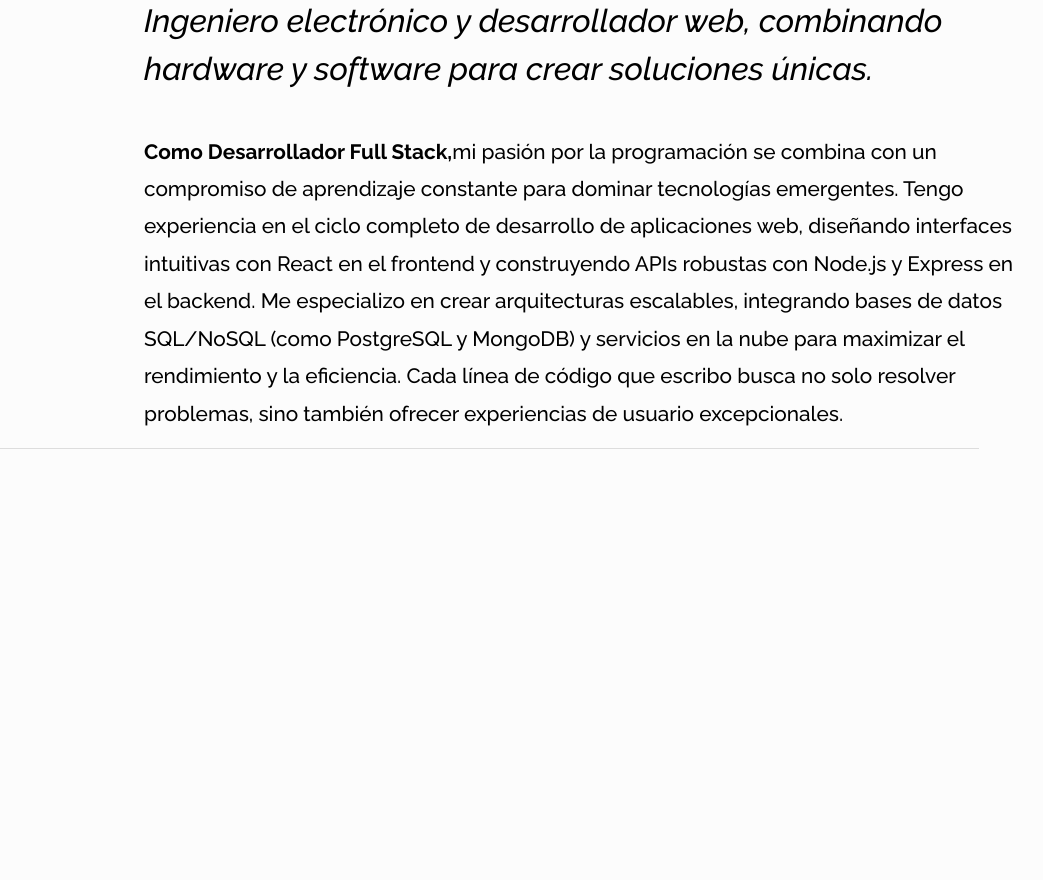
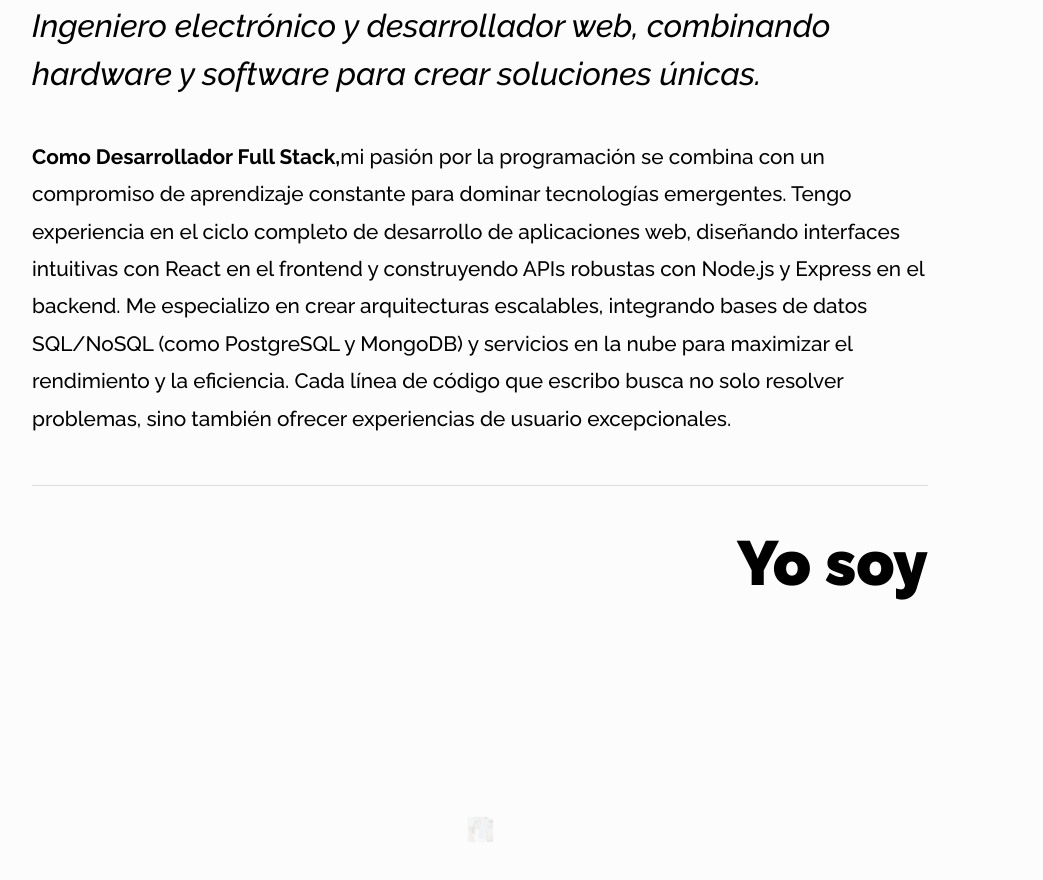
Before and after one commit to hrking31/hernandorey, a React (Vite) app: page /hola in a window 1280 px wide. Shown: the part 340-1220 px from the top of the page, without its empty margins (160-1203 px from the left). Before the commit the page ends 800 px from the top, so only its background shows below. Built offline with nearby package versions, Linux system fonts and the light colour scheme.

Commit message:
se continua trabajando en views hola con informacion de la persona y animacion de imagen de perfil

```diff
--- a/src/Views/Hola/Hola.jsx
+++ b/src/Views/Hola/Hola.jsx
@@ -1,27 +1,36 @@
 import { Divider, Typography, Avatar, Box } from "@mui/material";
 import Grid from "@mui/material/Grid2";
 import ReyPerfil from "../../assets/ReyPerfil.jpg";
+import ReYaz from "../../assets/ReYaz.jpg";
 import { useTheme } from "@mui/material/styles";
+import styles from "../Hola/Hola.module.css";
 
 export default function AboutMe() {
   const theme = useTheme();
+
   return (
     <Box
       sx={{
         display: "flex",
         flexDirection: "column",
         alignItems: "center",
-        px: 2,
-        mt: { xs: 8, md: 18 },
+        justifyContent: "center",
+        width: "100%",
+        minHeight: "50vh",
+        textAlign: "center",
+        mt: { xs: 6.4, md: 18 },
+        // border: "2px solid #000",
       }}
     >
       <Box
         sx={{
           width: "100%",
+          minHeight: "10vh",
           display: "flex",
           justifyContent: "flex-end",
-          pr: { xs: 3, md: 41 },
+          pr: { xs: 1.5, md: 27 },
           mb: 2,
+          // border: "2px solid #000",
         }}
       >
         <Grid container alignItems="center" justifyContent="flex-end" gap={1}>
@@ -36,21 +45,19 @@ export default function AboutMe() {
           <Avatar
             src={ReyPerfil}
             sx={{
-              width: { xs: 50, sm: 60, md: 65 },
-              height: { xs: 50, sm: 60, md: 65 },
+              width: { xs: 62, sm: 60, md: 65 },
+              height: { xs: 62, sm: 60, md: 65 },
             }}
           />
         </Grid>
       </Box>
-
       <Box
         sx={{
-          maxWidth: { xs: "90%", sm: "80%", md: "70%" },
+          width: { xs: "90%", sm: "80%", md: "70%" },
           textAlign: "left",
           mt: { xs: 2, md: 4 },
           mb: { xs: 3, md: 5 },
-          ml: { xs: "auto", md: 36 },
-          mr: { xs: "auto", md: "auto" },
+          // border: "2px solid #000",
         }}
       >
         <Typography
@@ -67,14 +74,12 @@ export default function AboutMe() {
           .
         </Typography>
       </Box>
-
       <Box
         sx={{
-          maxWidth: { xs: "90%", sm: "80%", md: "70%" },
+          width: { xs: "90%", sm: "80%", md: "70%" },
           textAlign: "left",
           mb: { xs: 3, md: 5 },
-          ml: { xs: "auto", md: 36 },
-          mr: { xs: "auto", md: "auto" },
+          // border: "2px solid #000",
         }}
       >
         <Typography
@@ -89,10 +94,10 @@ export default function AboutMe() {
       </Box>
       <Box
         sx={{
-          maxWidth: { xs: "90%", sm: "80%", md: "70%" },
+          width: { xs: "90%", sm: "80%", md: "70%" },
           textAlign: "left",
-          ml: { xs: "auto", md: 36 },
-          mr: { xs: "auto", md: "auto" },
+          mb: { xs: 3, md: 4 },
+          // border: "2px solid #000",
         }}
       >
         <Typography
@@ -122,7 +127,55 @@ export default function AboutMe() {
           experiencias de usuario excepcionales.
         </Typography>
       </Box>
-      <Divider sx={{ width: "80%", mt: 2 }} />
+
+      <Divider
+        sx={{
+          width: { xs: "90%", sm: "80%", md: "70%" },
+          mt: 2,
+          mb: { xs: 3, md: 5 },
+        }}
+      />
+
+      <Box
+        sx={{
+          width: "100%",
+          minHeight: "10vh",
+          display: "flex",
+          justifyContent: "flex-end",
+          pr: { xs: 1.5, md: 24 },
+          mb: 6,
+          // border: "2px solid #000",
+        }}
+      >
+        <Typography
+          variant="h2"
+          sx={{
+            fontSize: { xs: "2.4rem", sm: "2.5rem", md: "3.9rem" },
+          }}
+        >
+          Yo soy
+        </Typography>
+      </Box>
+
+      <Box
+        className={styles.imageContainer}
+        sx={{
+          width: "100%",
+          display: "flex",
+          // justifyContent: "flex-start",
+          justifyContent: { xs: "center", md: "350px" },
+          mt: 6,
+          mb: 10,
+          // border: "2px solid #000",
+        }}
+      >
+        <img
+          src={ReYaz}
+          alt="Img"
+          className={styles.image}
+          // style={{ marginLeft: window.innerWidth < 600 ? "70px" : "350px" }}
+        />
+      </Box>
     </Box>
   );
 }
--- /dev/null
+++ b/src/Views/Hola/Hola.module.css
@@ -0,0 +1,39 @@
+.imageContainer img {
+  max-width: 255px;
+  height: auto;
+  border-radius: 8px;
+  view-timeline-name: --image;
+  view-timeline-axis: block;
+  animation-timeline: --image;
+  animation-name: scroll-image;
+  animation-range: entry 25% cover 30%;
+  animation-fill-mode: both;
+}
+
+@keyframes scroll-image {
+  from {
+    transform: scale(0.1);
+    opacity: 0.1;
+  }
+  to {
+    transform: scale(1.4);
+    opacity: 1;
+  }
+}
+
+@media (max-width: 600px) {
+  @keyframes scroll-image {
+    from {
+      transform: scale(0.1);
+      opacity: 0.1;
+    }
+    to {
+      transform: scale(1.4);
+      opacity: 1;
+    }
+  }
+
+  .imageContainer img {
+    max-width: 220px;
+  }
+}
```
Also changed, not shown: src/assets/ReYaz.jpg (added), src/assets/ReyPerfil.jpg.
